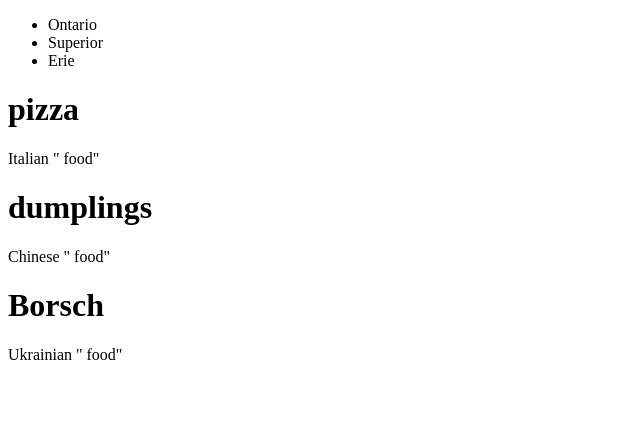
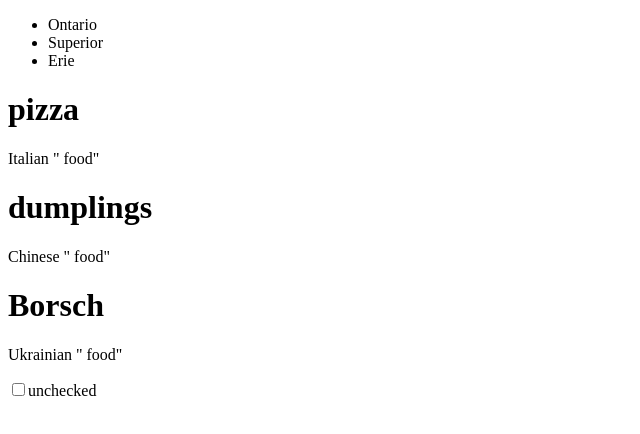
Before and after one commit to glitjch-lab/LinkedIn-Learning-Review-React, a React (Create React App) app: page / in a window 1280 px wide. Shown: the top 434 px of the page, without its empty margins (0-640 px from the left). Built offline with nearby package versions, Linux system fonts and the light colour scheme.

Commit message:
useState

```diff
--- a/src/index.js
+++ b/src/index.js
@@ -1,4 +1,4 @@
-import React from 'react';
+import React, { useState } from 'react';
 import ReactDOM from 'react-dom/client';
 // import './index.css';
 // import App from './App';
@@ -40,11 +40,27 @@ function FoodApp({food}) {
   )
 }
 
+function CheckBox() {
+  const [checked, setChecked] = useState(false)
+  return (
+    <>
+    <input
+      type="checkbox"
+      value={checked}
+      onChange={() =>
+        setChecked(checked => !checked)}
+    />
+    {checked ? "checked" : "unchecked"}
+    </>
+  )
+}
+
 const root = ReactDOM.createRoot(document.getElementById('root'));
 root.render(
   <>
     <App lakes={lakes}/>
     <FoodApp food={food}/>
+    <CheckBox />
   </>
 )
 
```
